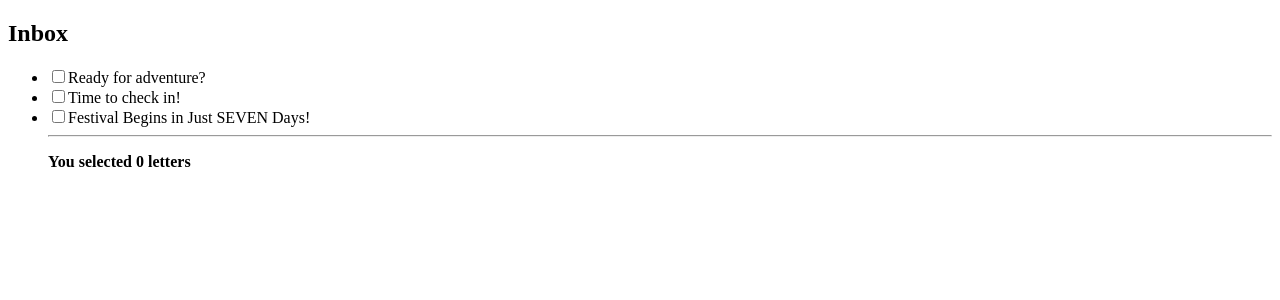
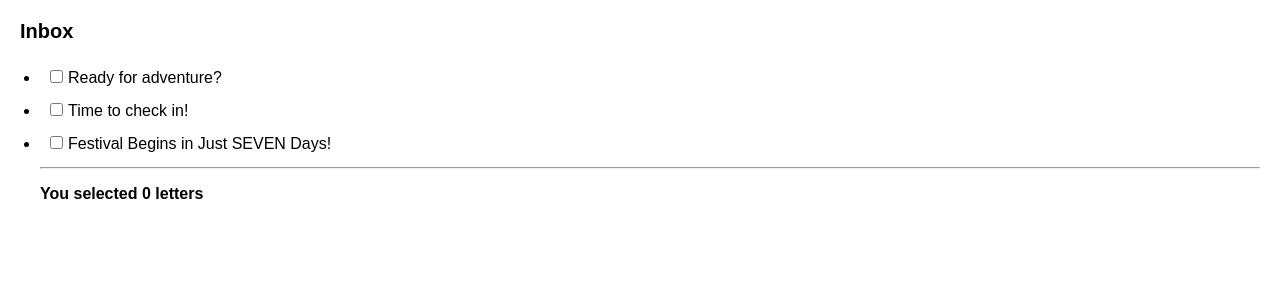
Before and after one commit to guqtls14/ReactTutorial-beta, a React (Vite) app: page / in a window 1280 px wide. Shown: the top 300 px of the page. Built offline with nearby package versions, Linux system fonts and the light colour scheme.

Commit message:
4 Implement multiple selection

```diff
--- a/src/App.css
+++ b/src/App.css
@@ -46,32 +46,17 @@ ul {
   padding-left: 20px;
 }
 
-body {
-  margin: 0;
-  padding: 0;
-  height: 250px;
+input {
+  margin: 5px;
 }
-
-.background {
-  width: 100vw;
-  height: 100vh;
-  display: flex;
-  justify-content: center;
-  align-items: center;
-  background: #eee;
+li {
+  border-radius: 5px;
 }
-
-.background--active {
-  background: #a6b5ff;
+label {
+  width: 100%;
+  padding: 5px;
+  display: inline-block;
 }
-
-.picture {
-  width: 200px;
-  height: 200px;
-  border-radius: 10px;
-  border: 5px solid transparent;
+.selected {
+  background: #d2eaff;
 }
-
-.picture--active {
-  border: 5px solid #a6b5ff;
-}
--- a/src/App.jsx
+++ b/src/App.jsx
@@ -18,7 +18,7 @@ export default function MailClient() {
       setSelectedIds([...selectedIds, toggledId]);
     }
   }
-  // console.log('2" ', selectedIds);
+  console.log('2" ', selectedIds);
   return (
     <>
       <h2>Inbox</h2>
--- a/src/Letter.jsx
+++ b/src/Letter.jsx
@@ -1,3 +1,4 @@
+import "./App.css";
 export default function Letter({ letter, onToggle, isSelected }) {
   return (
     <li className={isSelected ? "selected" : ""}>
```
